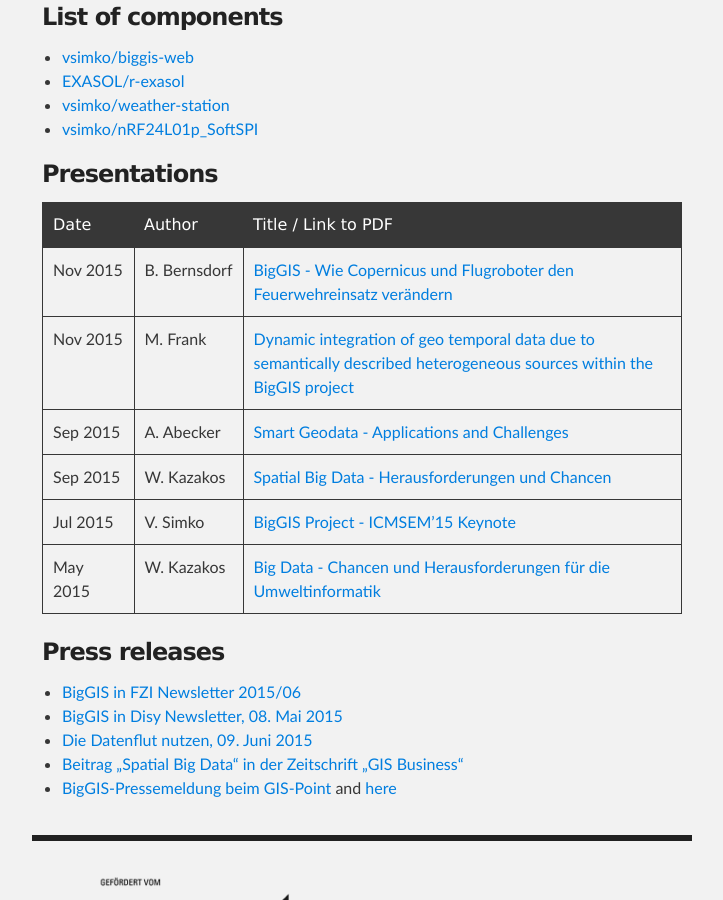
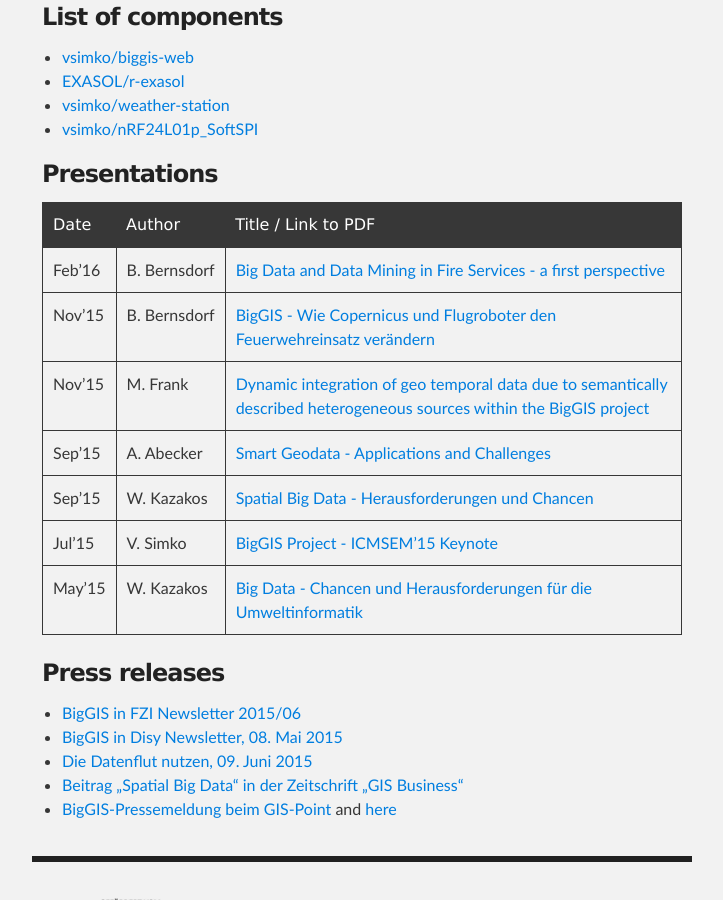
Before and after one commit to biggis-project/biggis-project.github.io, a Jekyll site: the page built from docs.md, in a window 1280 px wide and 900 px high, scrolled down 297 px. Shown: the whole window, without its empty margins (278-1001 px from the left). Built offline with Jekyll 4.4.1, drawn with Linux system fonts in a browser that asks for light colours.

Commit message:
Update docs.md

```diff
--- a/docs.md
+++ b/docs.md
@@ -15,12 +15,13 @@
 
 Date          | Author            | Title / Link to PDF
 --------------|-------------------|---------------------------------------------------------------
-Nov&nbsp;2015 | B.&nbsp;Bernsdorf | [BigGIS - Wie Copernicus und Flugroboter den Feuerwehreinsatz verändern][1]
-Nov 2015      | M. Frank          | [Dynamic integration of geo temporal data due to semantically described heterogeneous sources within the BigGIS project][6]
-Sep 2015      | A. Abecker        | [Smart Geodata - Applications and Challenges][2]
-Sep 2015      | W. Kazakos        | [Spatial Big Data - Herausforderungen und Chancen][3]
-Jul 2015      | V. Simko          | [BigGIS Project - ICMSEM'15 Keynote][5]
-May 2015      | W. Kazakos        | [Big Data - Chancen und Herausforderungen für die Umweltinformatik][4]
+Feb'16| B.&nbsp;Bernsdorf | [Big Data and Data Mining in Fire Services - a first perspective][7]
+Nov'15| B.&nbsp;Bernsdorf | [BigGIS - Wie Copernicus und Flugroboter den Feuerwehreinsatz verändern][1]
+Nov'15| M. Frank          | [Dynamic integration of geo temporal data due to semantically described heterogeneous sources within the BigGIS project][6]
+Sep'15| A. Abecker        | [Smart Geodata - Applications and Challenges][2]
+Sep'15| W. Kazakos        | [Spatial Big Data - Herausforderungen und Chancen][3]
+Jul'15| V. Simko          | [BigGIS Project - ICMSEM'15 Keynote][5]
+May'15| W. Kazakos        | [Big Data - Chancen und Herausforderungen für die Umweltinformatik][4]
 
 
 [1]: https://amazonas.fzi.de/smw/BigGis/images/4/4e/20151105_BigGIS_und_Copernicus_f%C3%BCr_MRM.pdf
```
Also changed, not shown: other parts of docs.md (+1 -0 lines).
